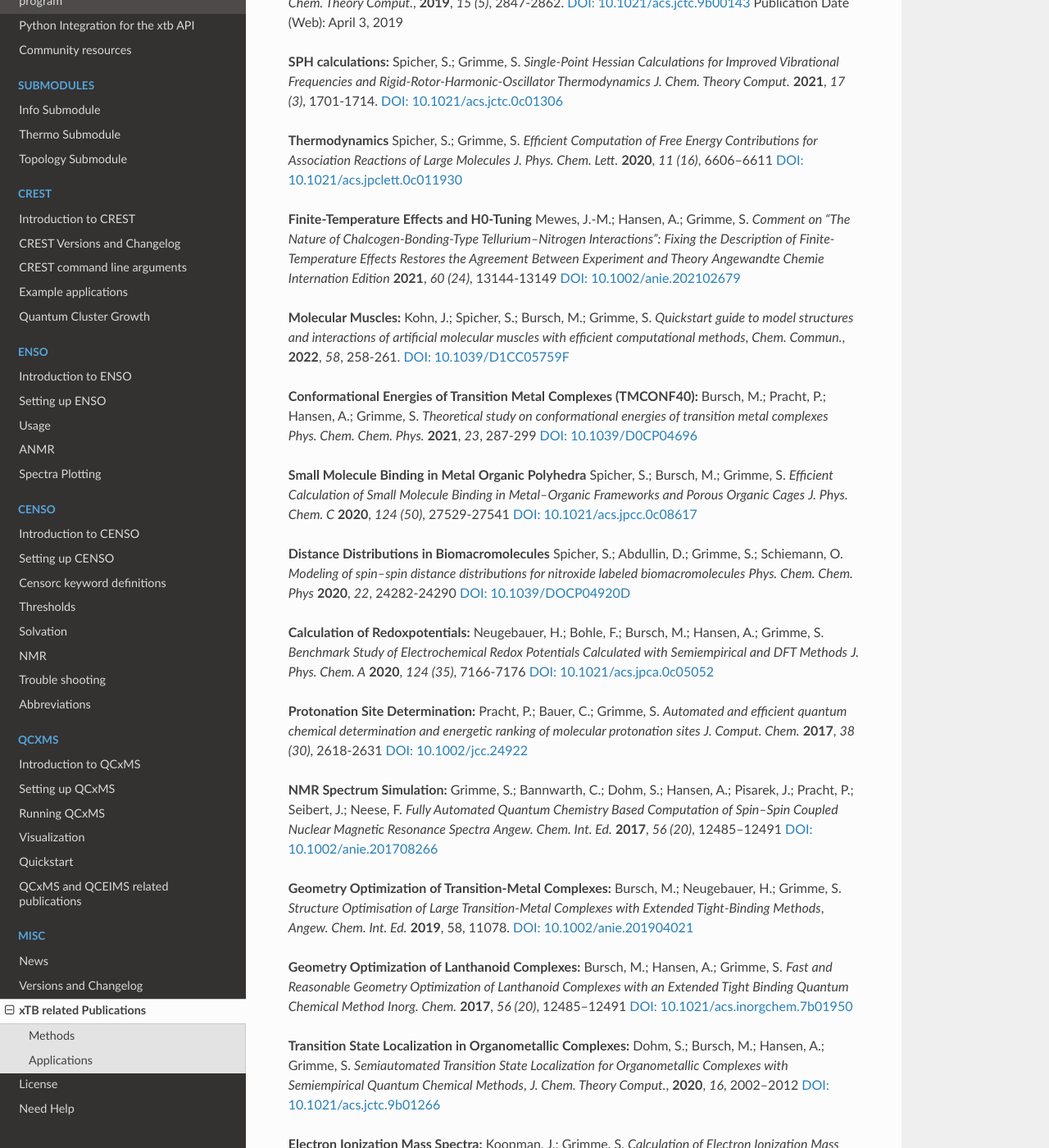
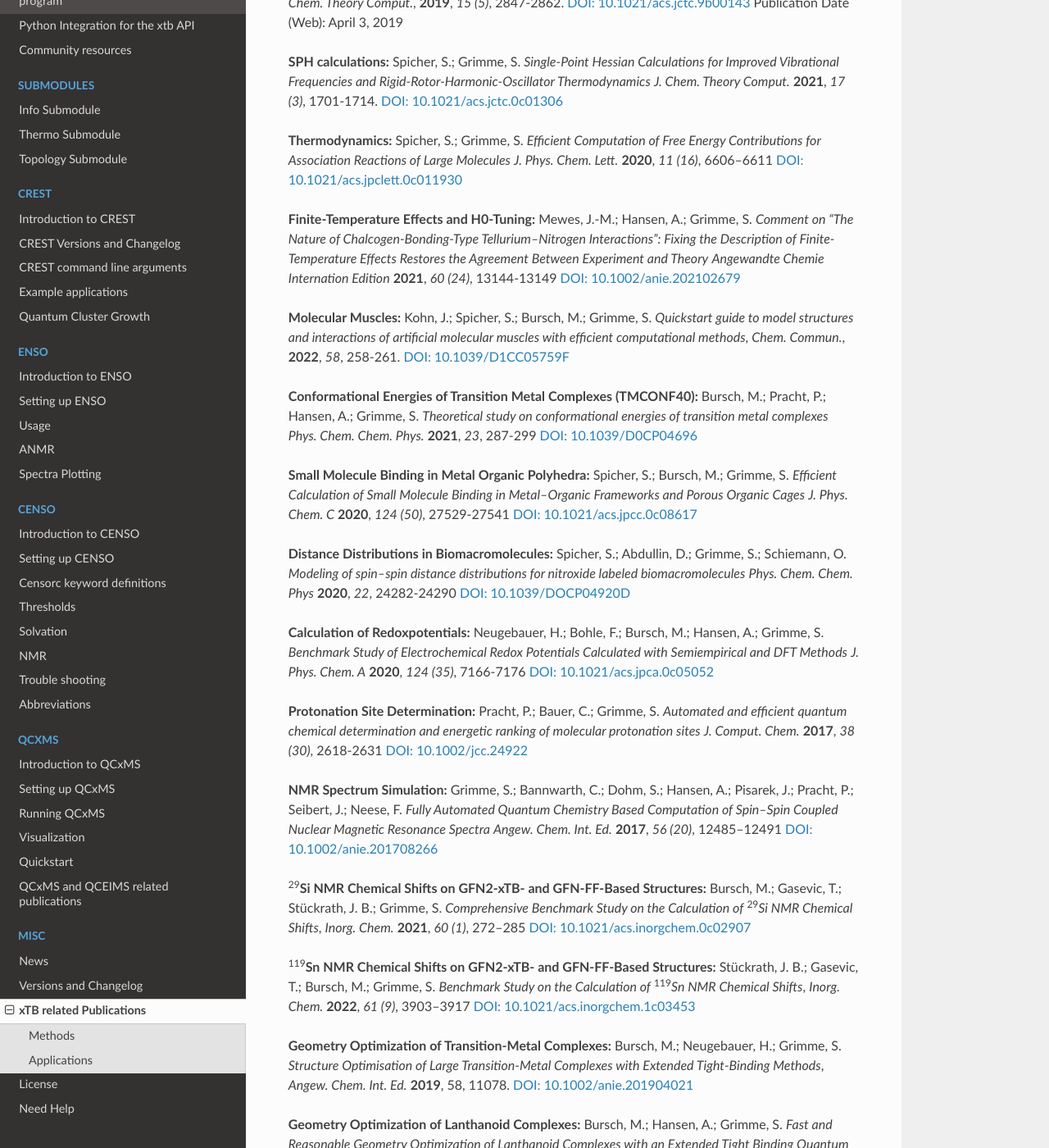
Before and after one commit to grimme-lab/xtb_docs, a Sphinx documentation site: the page built from source/xtbrelatedrefs.rst, in a window 1280 px wide and 1400 px high, scrolled down 1132 px. Shown: the whole window at 82% size. Built offline with Sphinx 7.4.7 and the Read the Docs theme 2.0.0, drawn with Linux system fonts in a browser that asks for light colours; pages that are not in the unit, such as notebooks, are missing from menus.

Commit message:
added 29Si and 119Sn NMR application reference

```diff
--- a/source/xtbrelatedrefs.rst
+++ b/source/xtbrelatedrefs.rst
@@ -49,10 +49,10 @@ __ https://doi.org/10.1021/acs.jctc.9b00143
 **SPH calculations:** Spicher, S.; Grimme, S.  *Single-Point Hessian Calculations for Improved Vibrational Frequencies and Rigid-Rotor-Harmonic-Oscillator Thermodynamics* *J. Chem. Theory Comput.* **2021**, *17 (3)*, 1701-1714.
 `DOI: 10.1021/acs.jctc.0c01306 <https://doi.org/10.1021/acs.jctc.0c01306>`_
 
-**Thermodynamics** Spicher, S.; Grimme, S. *Efficient Computation of Free Energy Contributions for Association Reactions of Large Molecules* *J. Phys. Chem. Lett.* **2020**, *11 (16)*, 6606–6611
+**Thermodynamics:** Spicher, S.; Grimme, S. *Efficient Computation of Free Energy Contributions for Association Reactions of Large Molecules* *J. Phys. Chem. Lett.* **2020**, *11 (16)*, 6606–6611
 `DOI: 10.1021/acs.jpclett.0c011930 <https://doi.org/10.1021/acs.jpclett.0c01930>`_
 
-**Finite-Temperature Effects and H0-Tuning** Mewes, J.-M.; Hansen, A.; Grimme, S. *Comment on “The Nature of Chalcogen-Bonding-Type Tellurium–Nitrogen Interactions”: Fixing the Description of Finite-Temperature Effects Restores the Agreement Between Experiment and Theory* *Angewandte Chemie Internation Edition* **2021**, *60 (24)*, 13144-13149
+**Finite-Temperature Effects and H0-Tuning:** Mewes, J.-M.; Hansen, A.; Grimme, S. *Comment on “The Nature of Chalcogen-Bonding-Type Tellurium–Nitrogen Interactions”: Fixing the Description of Finite-Temperature Effects Restores the Agreement Between Experiment and Theory* *Angewandte Chemie Internation Edition* **2021**, *60 (24)*, 13144-13149
 `DOI: 10.1002/anie.202102679 <https://doi.org/10.1002/anie.202102679>`_
 
 **Molecular Muscles:** Kohn, J.; Spicher, S.; Bursch, M.; Grimme, S. *Quickstart guide to model structures and interactions of artificial molecular muscles with efficient computational methods*, *Chem. Commun.*, **2022**, *58*, 258-261. `DOI: 10.1039/D1CC05759F <http://dx.doi.org/10.1039/D1CC05759F>`_
@@ -60,10 +60,10 @@ __ https://doi.org/10.1021/acs.jctc.9b00143
 **Conformational Energies of Transition Metal Complexes (TMCONF40):** Bursch, M.; Pracht, P.; Hansen, A.; Grimme, S. *Theoretical study on conformational energies of transition metal complexes* *Phys. Chem. Chem. Phys.* **2021**, *23*, 287-299
 `DOI: 10.1039/D0CP04696 <https://doi.org/10.1039/D0CP04696E>`_
 
-**Small Molecule Binding in Metal Organic Polyhedra** Spicher, S.; Bursch, M.; Grimme, S. *Efficient Calculation of Small Molecule Binding in Metal–Organic Frameworks and Porous Organic Cages* *J. Phys. Chem. C* **2020**, *124 (50)*, 27529-27541
+**Small Molecule Binding in Metal Organic Polyhedra:** Spicher, S.; Bursch, M.; Grimme, S. *Efficient Calculation of Small Molecule Binding in Metal–Organic Frameworks and Porous Organic Cages* *J. Phys. Chem. C* **2020**, *124 (50)*, 27529-27541
 `DOI: 10.1021/acs.jpcc.0c08617 <https://doi.org/10.1021/acs.jpcc.0c08617>`_
 
-**Distance Distributions in Biomacromolecules** Spicher, S.; Abdullin, D.; Grimme, S.; Schiemann, O. *Modeling of spin–spin distance distributions for nitroxide labeled biomacromolecules* *Phys. Chem. Chem. Phys* **2020**, *22*, 24282-24290
+**Distance Distributions in Biomacromolecules:** Spicher, S.; Abdullin, D.; Grimme, S.; Schiemann, O. *Modeling of spin–spin distance distributions for nitroxide labeled biomacromolecules* *Phys. Chem. Chem. Phys* **2020**, *22*, 24282-24290
 `DOI: 10.1039/DOCP04920D <https://doi.org/10.1039/D0CP04920D>`_
 
 **Calculation of Redoxpotentials:** Neugebauer, H.; Bohle, F.; Bursch, M.; Hansen, A.; Grimme, S. *Benchmark Study of Electrochemical Redox Potentials Calculated with Semiempirical and DFT Methods* *J. Phys. Chem. A* **2020**, *124 (35)*, 7166-7176
@@ -72,8 +72,14 @@ __ https://doi.org/10.1021/acs.jctc.9b00143
 **Protonation Site Determination:** Pracht, P.; Bauer, C.; Grimme, S. *Automated and efficient quantum chemical determination and energetic ranking of molecular protonation sites* *J. Comput. Chem.* **2017**, *38 (30)*, 2618-2631
 `DOI: 10.1002/jcc.24922 <https://onlinelibrary.wiley.com/doi/abs/10.1002/jcc.24922>`_
 
-**NMR Spectrum Simulation:** Grimme, S.; Bannwarth, C.; Dohm, S.; Hansen, A.; Pisarek, J.; Pracht, P.; Seibert, J.; Neese, F.  *Fully Automated Quantum Chemistry Based Computation of Spin–Spin Coupled Nuclear Magnetic Resonance Spectra* *Angew. Chem. Int. Ed.* **2017**, *56 (20)*, 12485–12491
+**NMR Spectrum Simulation:** Grimme, S.; Bannwarth, C.; Dohm, S.; Hansen, A.; Pisarek, J.; Pracht, P.; Seibert, J.; Neese, F. *Fully Automated Quantum Chemistry Based Computation of Spin–Spin Coupled Nuclear Magnetic Resonance Spectra* *Angew. Chem. Int. Ed.* **2017**, *56 (20)*, 12485–12491
 `DOI: 10.1002/anie.201708266 <https://onlinelibrary.wiley.com/doi/abs/10.1002/anie.201708266>`_
+
+\ :sup:`29`\ **Si NMR Chemical Shifts on GFN2-xTB- and GFN-FF-Based Structures:** Bursch, M.; Gasevic, T.; Stückrath, J. B.; Grimme, S. *Comprehensive Benchmark Study on the Calculation of* \ :sup:`29`\ *Si NMR Chemical Shifts*, *Inorg. Chem.* **2021**, *60 (1)*, 272–285
+`DOI: 10.1021/acs.inorgchem.0c02907 <https://doi.org/10.1021/acs.inorgchem.0c02907>`_
+
+\ :sup:`119`\ **Sn NMR Chemical Shifts on GFN2-xTB- and GFN-FF-Based Structures:** Stückrath, J. B.; Gasevic, T.; Bursch, M.; Grimme, S. *Benchmark Study on the Calculation of* \ :sup:`119`\ *Sn NMR Chemical Shifts*, *Inorg. Chem.* **2022**, *61 (9)*, 3903–3917
+`DOI: 10.1021/acs.inorgchem.1c03453 <https://doi.org/10.1021/acs.inorgchem.1c03453>`_
 
 **Geometry Optimization of Transition-Metal Complexes:**
 Bursch, M.; Neugebauer, H.; Grimme, S.
```
